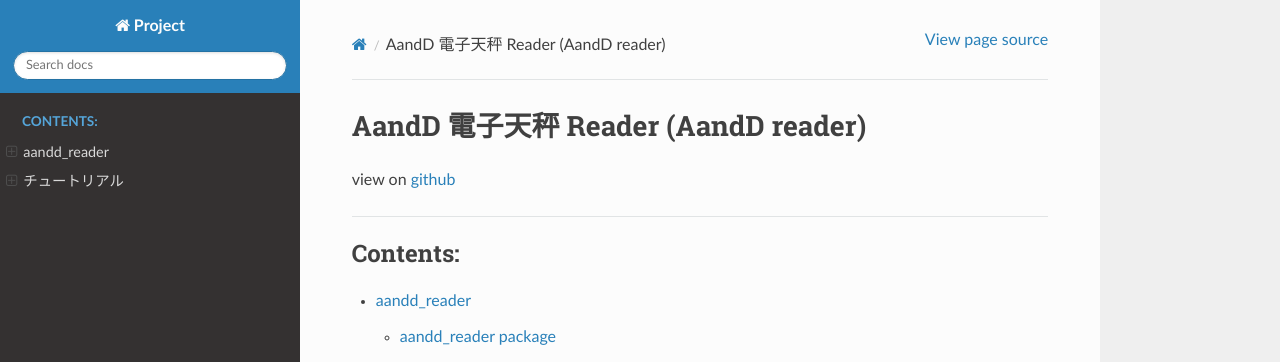
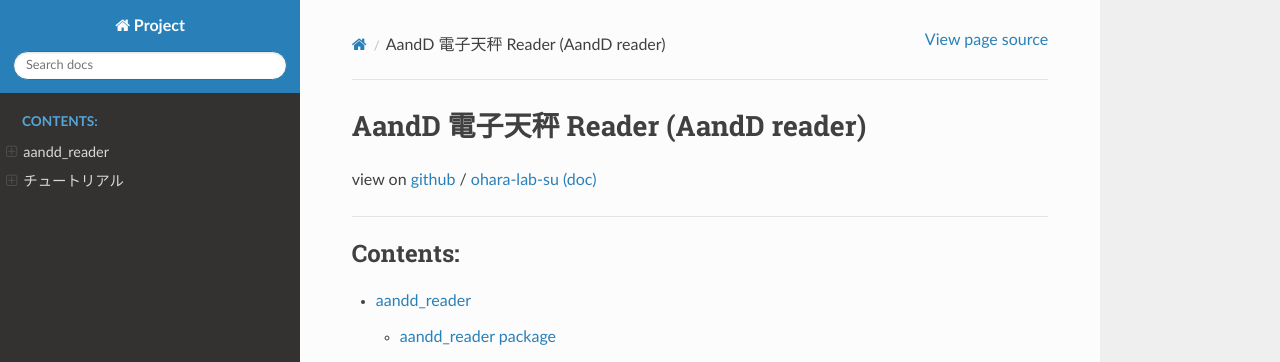
Before and after one commit to ohara-lab-su/aandd_reader, a Sphinx documentation site: the page built from docs/index.md, in a window 1280 px wide and 900 px high. Shown: the top 362 px of the window. Built offline with Sphinx 7.4.7 and the Read the Docs theme 3.1.0, drawn with Linux system fonts in a browser that asks for light colours.

````diff
--- a/docs/index.md
+++ b/docs/index.md
@@ -1,5 +1,6 @@
 # AandD 電子天秤 Reader (AandD reader)
-view on [github](https://github.com/ohara-lab-su/aandd_reader/)
+view on [github](https://github.com/ohara-lab-su/aandd_reader/) / [ohara-lab-su (doc)](https://ohara-lab-su.github.io/)
+
 
 ---
 ```{toctree}
````
